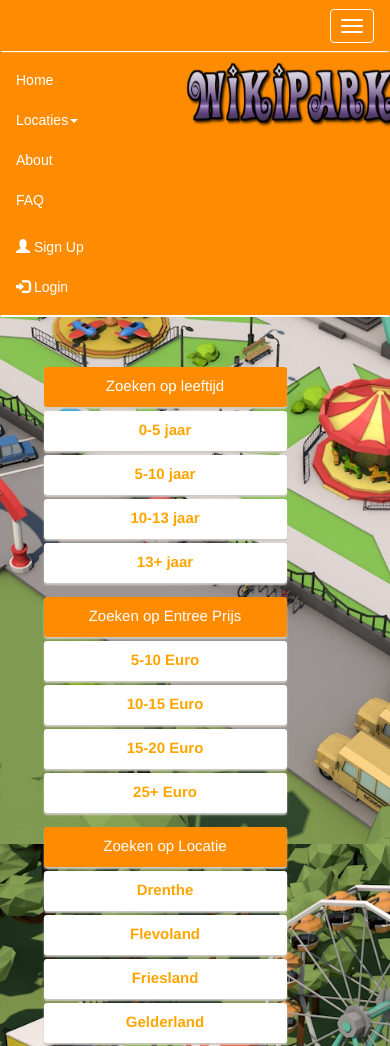
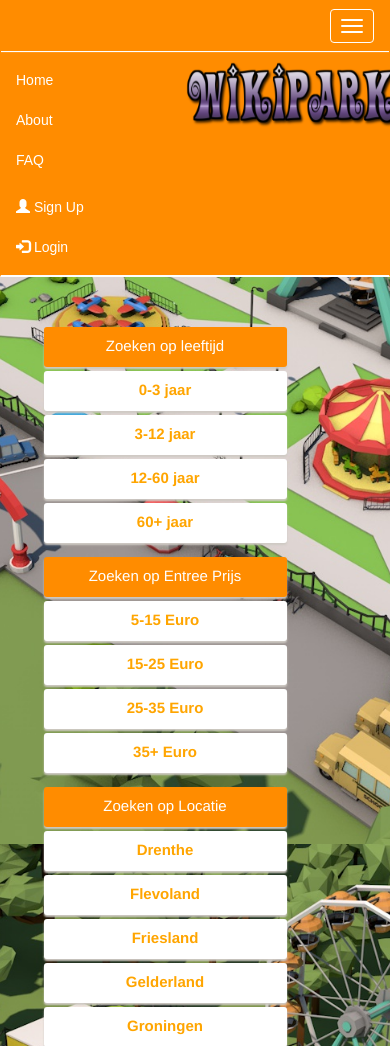
Before and after one commit to JimMoorrees/Wikiparks-Website, a PHP site: page /index2.php in a window 390 px wide, after a click that opens the changed part; the page is wider, and only the part inside the window is pictured. Shown: the top 1046 px of that part. Run offline with PHP 8.4, Linux system fonts and the light colour scheme; data comes from the database, SQL or seed files in the repository; data that the repository does not hold is empty; some libraries are stand-ins or nearby versions; some web fonts are replaced.

Commit message:
index.php completed

```diff
--- a/css/styleRegister.css
+++ b/css/styleRegister.css
@@ -1,8 +1,8 @@
 body {
 	background: url('img/park2.jpg');
-	background-position: fixed;
-	background-size: 1920px 900px;
-	background-repeat: no-repeat;
+	background-size: cover;
+ 	background-attachment: fixed;
+  	font-family: sans-serif;
 	margin:0px;
 	padding:0px;
 	text-align:center;
--- a/index2.php
+++ b/index2.php
@@ -32,23 +32,6 @@ $result = $connect->query($query);
     <div class="collapse navbar-collapse" id="myNavbar">
       <ul class="nav navbar-nav">
         <li class="active"><a href="index.php" style="background-color: darkorange;" href="#">Home</a></li>
-        <li class="dropdown">
-          <a class="dropdown-toggle" data-toggle="dropdown" href="#">Locaties<span class="caret"></span></a>
-          <ul class="dropdown-menu">
-            <li><a href="#">Drenthe</a></li>
-            <li><a href="#">Flevoland</a></li>
-            <li><a href="#">Friesland</a></li>
-            <li><a href="#">Gelderland</a></li>
-            <li><a href="#">Groningen</a></li>
-            <li><a href="#">Limburg</a></li>
-            <li><a href="#">Noord-Brabant</a></li>
-            <li><a href="#">Noord-Holland</a></li>
-            <li><a href="#">Overijssel</a></li>
-            <li><a href="#">Utrecht</a></li>
-            <li><a href="#">Zeeland</a></li>
-            <li><a href="#">Zuid-Holland</a></li>
-          </ul>
-        </li>
         <li><a href="#">About</a></li>
         <li><a href="#">FAQ</a></li>
       </ul>
@@ -65,15 +48,15 @@ $result = $connect->query($query);
 <div class="container-fluid">
       <nav class="fixed-left">
         <h4>Zoeken op leeftijd</h4>
-        <h5><a href="#">0-5 jaar</a></h5><br/>
-        <h5><a href="#">5-10 jaar</a></h5><br/>
-        <h5><a href="#">10-13 jaar</a></h5><br/>
-        <h5><a href="#">13+ jaar</a></h5><br/>
+        <h5><a href="#">0-3 jaar</a></h5><br/>
+        <h5><a href="#">3-12 jaar</a></h5><br/>
+        <h5><a href="#">12-60 jaar</a></h5><br/>
+        <h5><a href="#">60+ jaar</a></h5><br/>
         <h4>Zoeken op Entree Prijs</h4>
-        <h5><a href="#">5-10 Euro</a></h5><br/>
-        <h5><a href="#">10-15 Euro</a></h5><br/>
-        <h5><a href="#">15-20 Euro</a></h5><br/>
-        <h5><a href="#">25+ Euro</a></h5><br/>
+        <h5><a href="#">5-15 Euro</a></h5><br/>
+        <h5><a href="#">15-25 Euro</a></h5><br/>
+        <h5><a href="#">25-35 Euro</a></h5><br/>
+        <h5><a href="#">35+ Euro</a></h5><br/>
         <h4>Zoeken op Locatie</h4>
         <h5><a href="#">Drenthe</a></h5><br/>
         <h5><a href="#">Flevoland</a></h5><br/>
@@ -113,6 +96,5 @@ $result = $connect->query($query);
     ?>
 
 </div>
-
 </body>
 </html>
```
Also changed, not shown: css/style.css (+31 -0 lines), index.php (+5 -8 lines).
